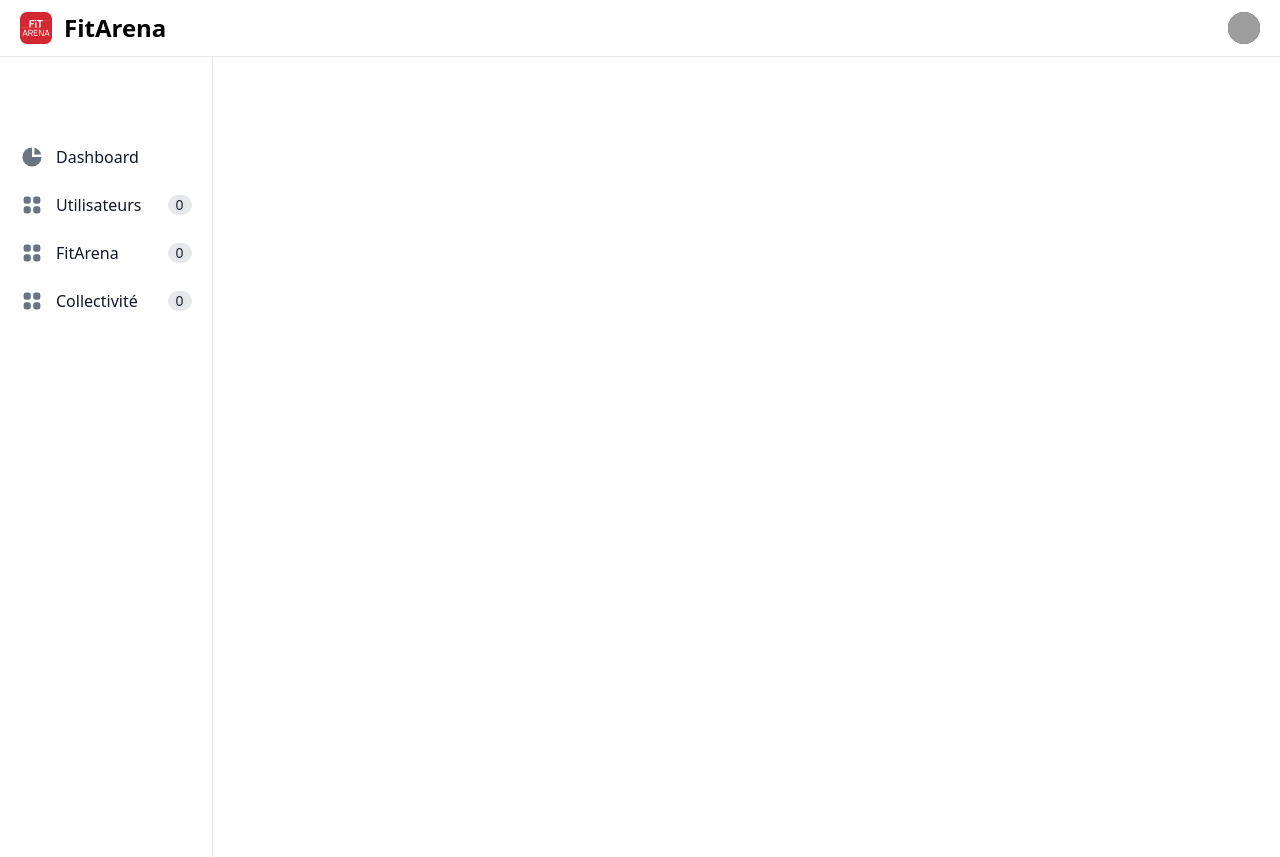
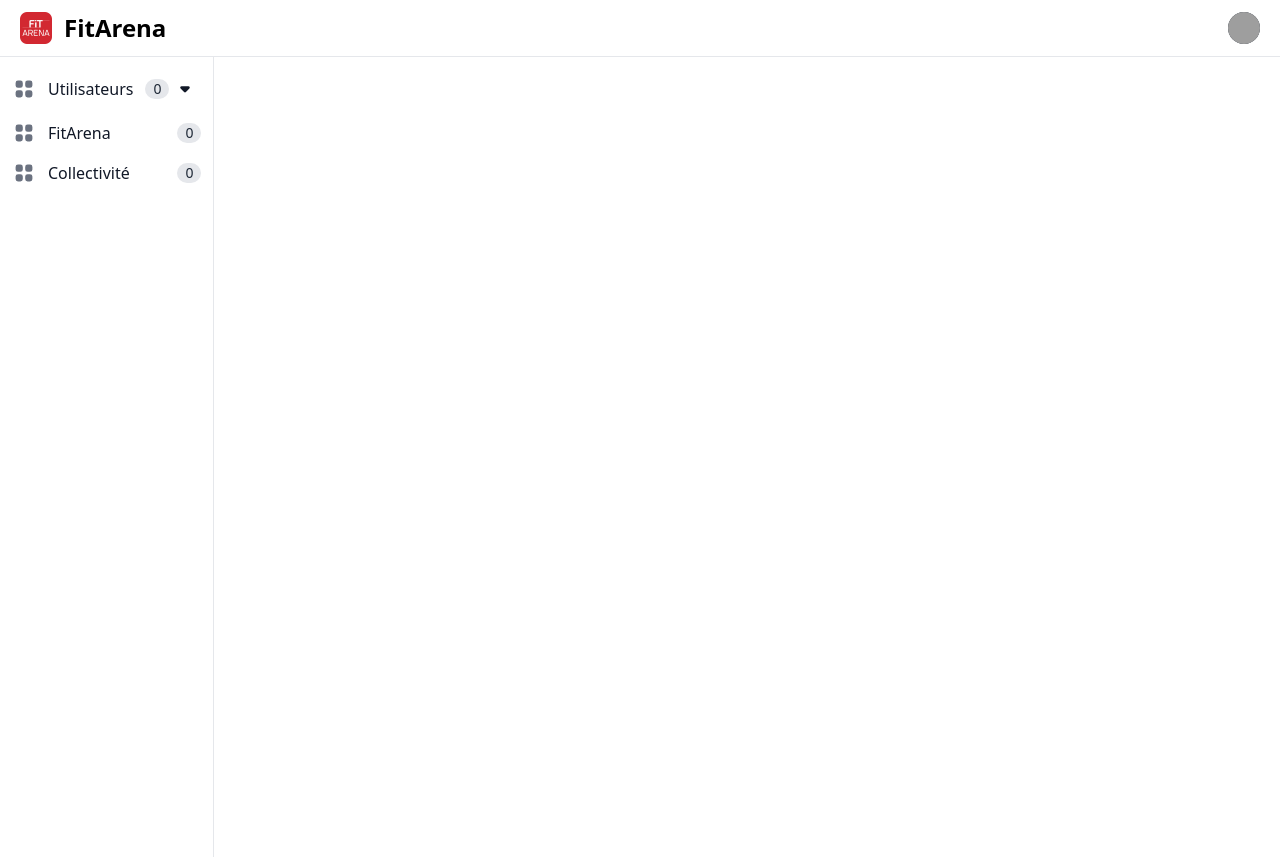
Before and after one commit to Avinint/vueJS, a Vue app: page / in a window 1280 px wide. Built offline with nearby package versions, Linux system fonts and the light colour scheme; sample sign-in values are in the browser's storage; grey boxes are pictures that could not be loaded.

Commit message:
add sublink in sidebar

```diff
--- a/src/components/SideNav.vue
+++ b/src/components/SideNav.vue
@@ -1,30 +1,40 @@
 <template>
-  <aside id="logo-sidebar" class="w-64 h-screen pt-20 transition-transform -translate-x-full bg-white border-r border-gray-200 sm:translate-x-0 dark:bg-gray-800 dark:border-gray-700" aria-label="Sidebar">
-    <div class="h-full px-3 pb-4 overflow-y-auto bg-white dark:bg-gray-800">
-      <ul class="space-y-2">
-        <li>
-          <a href="#" class="flex items-center p-2 text-base font-normal text-gray-900 rounded-lg dark:text-white hover:bg-gray-100 dark:hover:bg-gray-700">
-            <svg aria-hidden="true" class="w-6 h-6 text-gray-500 transition duration-75 dark:text-gray-400 group-hover:text-gray-900 dark:group-hover:text-white" fill="currentColor" viewBox="0 0 20 20" xmlns="http://www.w3.org/2000/svg"><path d="M2 10a8 8 0 018-8v8h8a8 8 0 11-16 0z"></path><path d="M12 2.252A8.014 8.014 0 0117.748 8H12V2.252z"></path></svg>
-            <span class="ml-3">Dashboard</span>
-          </a>
-        </li>
-        <li v-for="link in LINKS">
-          <router-link :to="link.link" class="flex items-center p-2 text-base font-normal text-gray-900 rounded-lg dark:text-white hover:bg-gray-100 dark:hover:bg-gray-700" >
-            <svg aria-hidden="true" class="flex-shrink-0 w-6 h-6 text-gray-500 transition duration-75 dark:text-gray-400 group-hover:text-gray-900 dark:group-hover:text-white" fill="currentColor" viewBox="0 0 20 20" xmlns="http://www.w3.org/2000/svg"><path d="M5 3a2 2 0 00-2 2v2a2 2 0 002 2h2a2 2 0 002-2V5a2 2 0 00-2-2H5zM5 11a2 2 0 00-2 2v2a2 2 0 002 2h2a2 2 0 002-2v-2a2 2 0 00-2-2H5zM11 5a2 2 0 012-2h2a2 2 0 012 2v2a2 2 0 01-2 2h-2a2 2 0 01-2-2V5zM11 13a2 2 0 012-2h2a2 2 0 012 2v2a2 2 0 01-2 2h-2a2 2 0 01-2-2v-2z"></path></svg>
+  <aside id="logo-sidebar" class="w-64 h-screen pt-2 transition-transform -translate-x-full bg-white border-r border-gray-200 sm:translate-x-0 dark:bg-gray-800 dark:border-gray-700" aria-label="Sidebar">
+    <div class="h-full overflow-y-auto bg-white px-2">
+      <div v-for="(link, i) in LINKS" >
+        <router-link :to="link.link" class="flex flex-col items-center text-base font-normal text-gray-900" >
+          <div class="flex items-center w-full hover:bg-gray-100 rounded-lg px-1 py-2">
+            <svg aria-hidden="true" class="flex-shrink-0 w-6 h-6 text-gray-500 transition duration-150 dark:text-gray-400 group-hover:text-gray-900 dark:group-hover:text-white" fill="currentColor" viewBox="0 0 20 20" xmlns="http://www.w3.org/2000/svg"><path d="M5 3a2 2 0 00-2 2v2a2 2 0 002 2h2a2 2 0 002-2V5a2 2 0 00-2-2H5zM5 11a2 2 0 00-2 2v2a2 2 0 002 2h2a2 2 0 002-2v-2a2 2 0 00-2-2H5zM11 5a2 2 0 012-2h2a2 2 0 012 2v2a2 2 0 01-2 2h-2a2 2 0 01-2-2V5zM11 13a2 2 0 012-2h2a2 2 0 012 2v2a2 2 0 01-2 2h-2a2 2 0 01-2-2v-2z"></path></svg>
             <span class="flex-1 ml-3 whitespace-nowrap">{{ link.label }}</span>
             <span class="inline-flex items-center justify-center px-2 ml-3 text-sm font-medium text-gray-800 bg-gray-200 rounded-full dark:bg-gray-700 dark:text-gray-300" v-if="link.tag">{{ link.tag }}</span>
-          </router-link>
-        </li>
-      </ul>
+            <svg @click="openSubLinks(i)" :class="link.sub_links_open ? 'rotate-180' : ''" v-if="link.sub_links" xmlns="http://www.w3.org/2000/svg" width="32" height="32" viewBox="0 0 24 24"><path fill="currentColor" d="m8.71 11.71l2.59 2.59c.39.39 1.02.39 1.41 0l2.59-2.59c.63-.63.18-1.71-.71-1.71H9.41c-.89 0-1.33 1.08-.7 1.71z"/></svg>
+          </div>
+          <div class="space-y-2 w-full" v-if="link.sub_links_open">
+              <router-link :to="sub_link.link" v-for="sub_link in link.sub_links" class="flex items-center w-full hover:bg-gray-100 rounded-lg pl-5 pr-5 py-2 justify-between">
+                {{sub_link.label}}
+                <span class="inline-flex items-center justify-center px-2 ml-3 text-sm font-medium text-gray-800 bg-gray-200 rounded-full dark:bg-gray-700 dark:text-gray-300" v-if="sub_link.tag">{{ sub_link.tag }}</span>
+              </router-link>
+          </div>
+        </router-link>
+      </div>
     </div>
   </aside>
 </template>
 
 <script setup>
 
-  const LINKS = [
+  import {reactive} from "vue";
+
+  let LINKS = reactive([
     {
-      label: 'Utilisateurs', link: 'users', tag: "0"
+      label: 'Utilisateurs',
+      link: 'users',
+      tag: "0",
+      sub_links: [
+        {label: 'Test', link: 'toto', tag: "0"},
+        {label: 'Test', link: 'toto', tag: "3"},
+        {label: 'Test', link: 'toto', tag: "0"}
+      ]
     },
     {
       label: 'FitArena', link: 'fitarena', tag: "0"
@@ -32,6 +42,10 @@
     {
       label: 'Collectivité', link: 'collectivite', tag: "0"
     }
-  ]
+  ])
+
+  const openSubLinks = (i) => {
+    LINKS[i].sub_links_open = !LINKS[i].sub_links_open
+  }
 
 </script>
```
